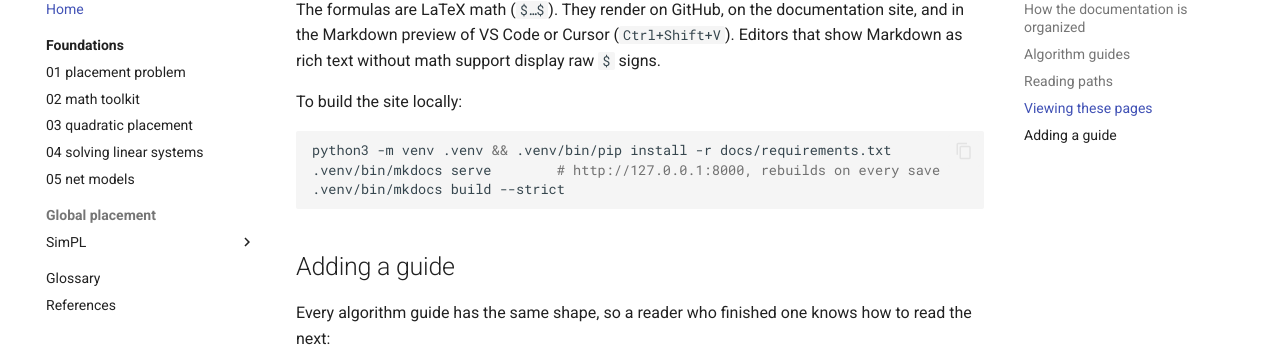
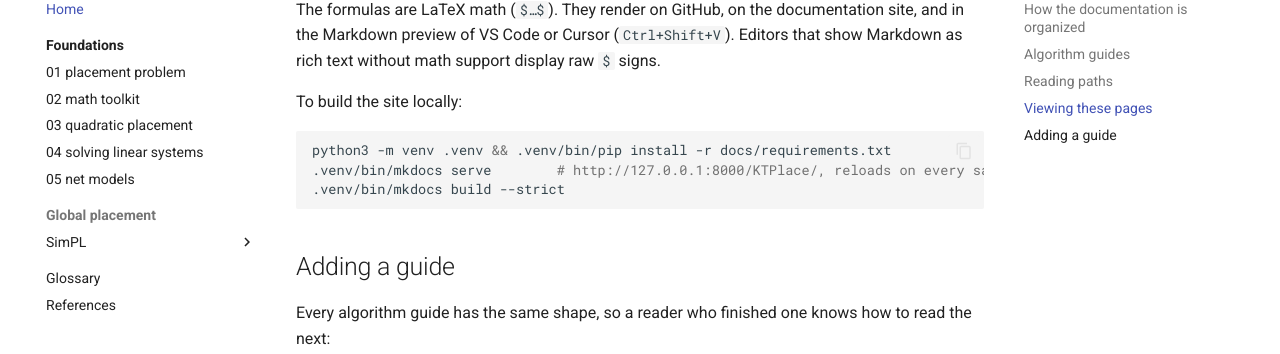
Before and after one commit to coherent17/KTPlace, an MkDocs documentation site: the page built from docs/README.md, in a window 1280 px wide and 900 px high, scrolled down 1485 px. Shown: the part 99-453 px from the top of the window. Built offline with MkDocs 1.6.1 and Material for MkDocs 9.7.7, drawn with Linux system fonts in a browser that asks for light colours; comment, search, counter and statistics services are not loaded.

Commit message:
docs: the local preview is served under /KTPlace/

````diff
--- a/docs/README.md
+++ b/docs/README.md
@@ -53,7 +53,7 @@ To build the site locally:
 
 ```sh
 python3 -m venv .venv && .venv/bin/pip install -r docs/requirements.txt
-.venv/bin/mkdocs serve        # http://127.0.0.1:8000, rebuilds on every save
+.venv/bin/mkdocs serve        # http://127.0.0.1:8000/KTPlace/, reloads on every save
 .venv/bin/mkdocs build --strict
 ```
 
````
